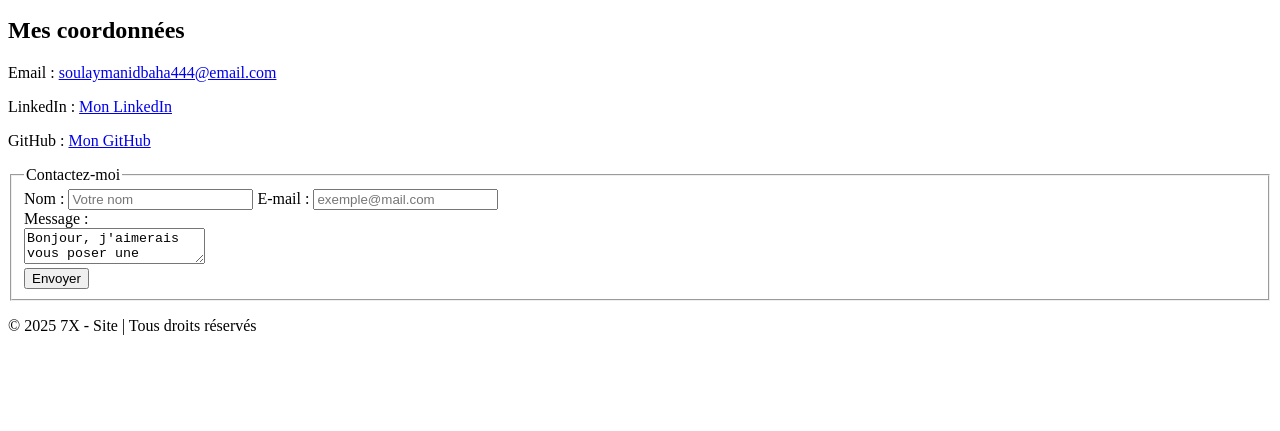
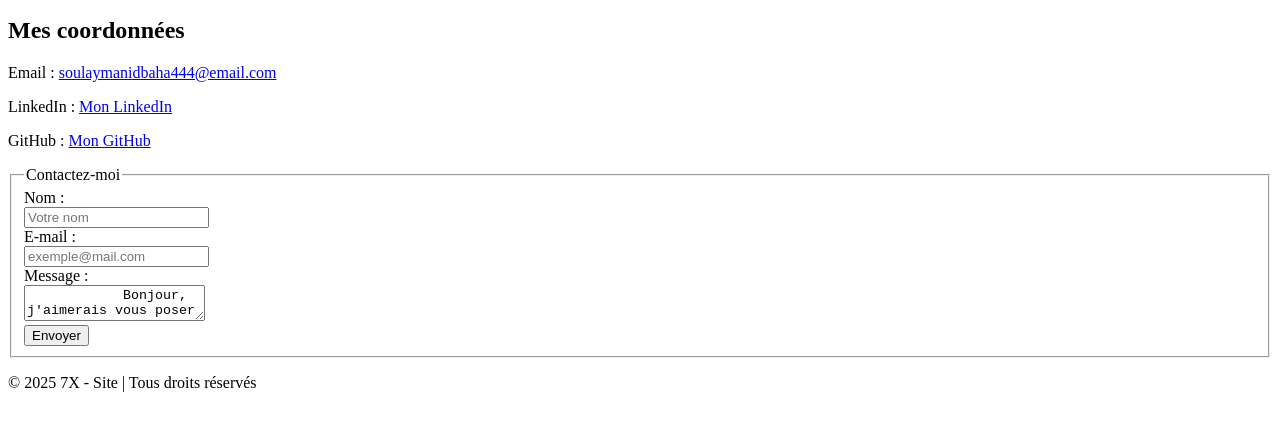
Before and after one commit to soulayman-7x/Prototype, a plain HTML site: page Realisation_mini_site_html/contact.html in a window 1280 px wide. Shown: the part 101-532 px from the top of the page. Drawn offline with Linux system fonts and the light colour scheme.

Commit message:
Mise à jour des pages index et Contact

```diff
--- a/Realisation_mini_site_html/contact.html
+++ b/Realisation_mini_site_html/contact.html
@@ -36,21 +36,22 @@
     <form action="#" method="post">
       <fieldset>
         <legend>Contactez-moi</legend>
-        <label for="nom">Nom :</label>
-        <input type="text" id="nom" name="nom" placeholder="Votre nom" />
-        <label for="email">E-mail :</label>
+        <label for="nom">Nom :</label><br>
+        <input type="text" id="nom" name="nom" placeholder="Votre nom" required/><br>
+        <label for="email">E-mail :</label><br>
         <input
           type="email"
           id="email"
           name="email"
           placeholder="exemple@mail.com"
+          required
         />
         <br />
         <label for="message">Message : </label>
         <br />
-        <textarea name="message" id="message">
-Bonjour, j'aimerais vous poser une question à propos de...</textarea
-        >
+        <textarea name="message" id="message"required>
+            Bonjour, j'aimerais vous poser une question à propos de...
+        </textarea>
         <br />
         <button type="submit">Envoyer</button>
       </fieldset>
```
Also changed, not shown: Realisation_mini_site_html/index.html (+2 -1 lines).
